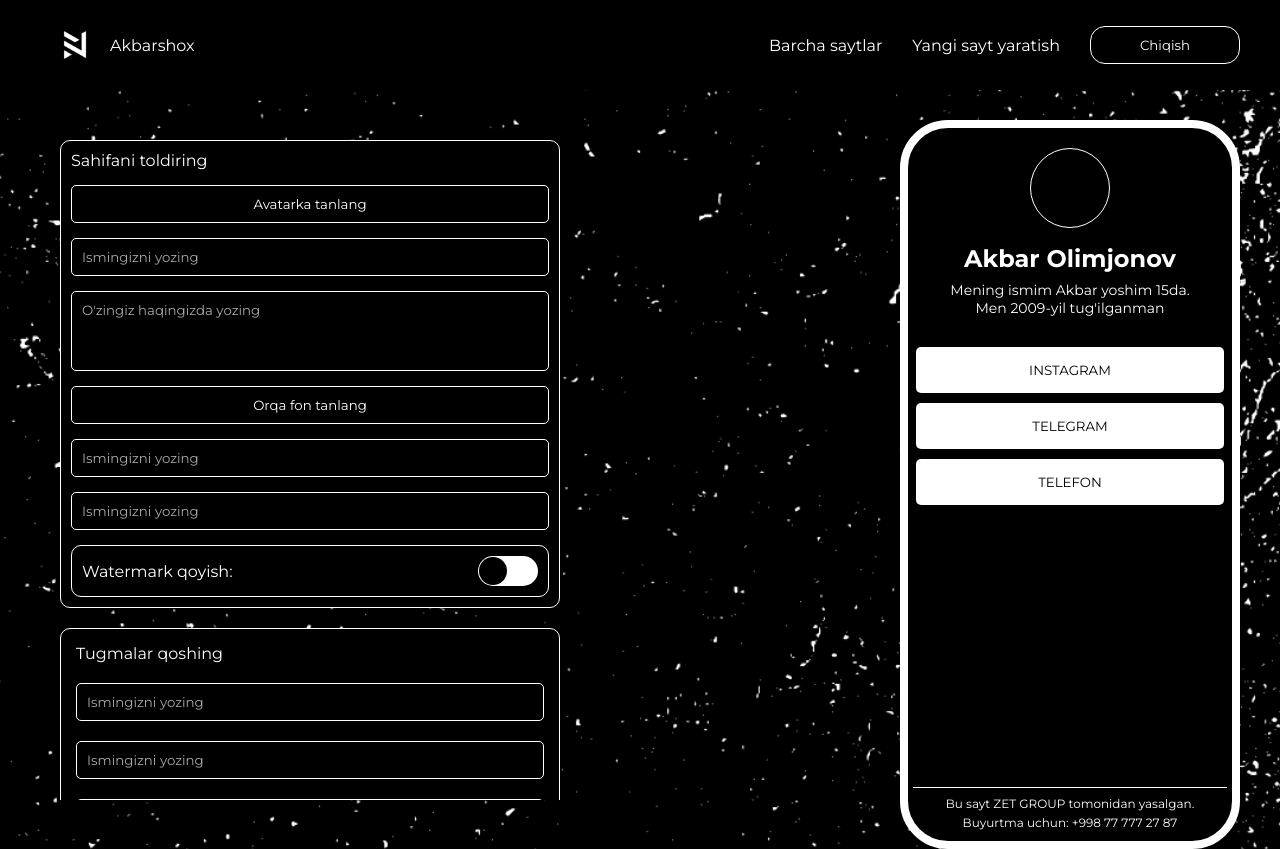
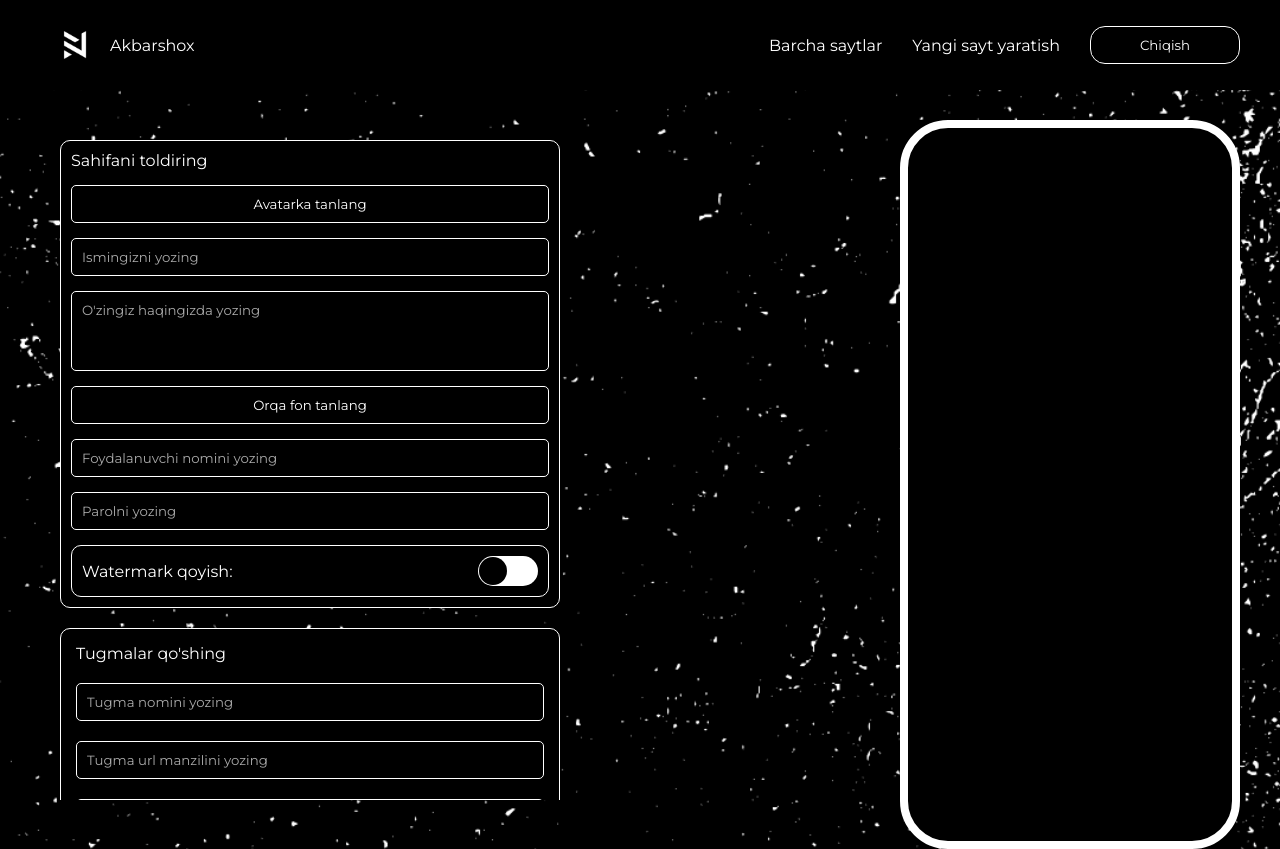
Before and after one commit to akbars-dev/nfcbro-front, a React (Vite) app: page /admin/create in a window 1280 px wide. Built offline with nearby package versions, Linux system fonts and the light colour scheme; sample sign-in values are in the browser's storage.

Commit message:
Function for page creation created

```diff
--- a/src/components/app-form-buttons/app-form-buttons.jsx
+++ b/src/components/app-form-buttons/app-form-buttons.jsx
@@ -1,47 +1,113 @@
+import { useState } from 'react'
+import Select from "../select/select.jsx"
 import styles from './app-form-buttons.module.scss'
-import Select from "../select/select.jsx";
 
-function AppFormButtons() {
-    return <div className={styles['app-form-buttons']}>
-        <span className={styles['buttons-title']}>Tugmalar qoshing</span>
+function AppFormButtons({ setButtons, createPage }) {
+
+    // Manage the buttons state locally
+    const [buttons, updateButtons] = useState([])
+
+    const [label, setLabel] = useState("")
+    const [url, setUrl] = useState("")
+    const [bgColor, setBgColor] = useState("")
+    const [textColor, setTextColor] = useState("")
+    const [type, setType] = useState("tugma")
+    const [animation, setAnimation] = useState("animation-1")
+    const [error, setError] = useState({
+        label: false,
+        url: false,
+        bgColor: false,
+        textColor: false
+    })
+
+
+
+    const addButton = () => {
+        const newErrorState = {
+            label: label.length === 0,
+            url: url.length === 0,
+            bgColor: bgColor.length === 0,
+            textColor: textColor.length === 0
+        }
+
+        setError(newErrorState)
+
+        if (Object.values(newErrorState).includes(true)) {
+            return
+        }
+
+        const newButton = { label, url, bgColor, textColor, type, animation }
+
+        // Update the local buttons array and the parent state
+        const updatedButtons = [...buttons, newButton]
+        updateButtons(updatedButtons)
+        setButtons(updatedButtons)
+
+        // Clear the input fields after adding the button
+        setLabel("")
+        setUrl("")
+        setBgColor("")
+        setTextColor("")
+        setType("tugma")
+        setAnimation("animation-1")
+    }
+
+    return (
+        <div className={styles['app-form-buttons']}>
+            <span className={styles['buttons-title']}>Tugmalar qo'shing</span>
             <input
+                style={{ borderColor: error.label ? 'red' : 'initial' }}
                 className={styles['buttons-inp']}
                 type="text"
-            placeholder="Ismingizni yozing"
+                placeholder="Tugma nomini yozing"
+                value={label}
+                onChange={(e) => setLabel(e.target.value)}
             />
             <input
+                style={{ borderColor: error.url ? 'red' : 'initial' }}
                 className={styles['buttons-inp']}
                 type="text"
-            placeholder="Ismingizni yozing"
+                placeholder="Tugma url manzilini yozing"
+                value={url}
+                onChange={(e) => setUrl(e.target.value)}
             />
             <input
+                style={{ borderColor: error.bgColor ? 'red' : 'initial' }}
                 className={styles['buttons-inp']}
                 type="text"
-            placeholder="Ismingizni yozing"
+                placeholder="Tugma uchun text rangini yozing"
+                value={bgColor}
+                onChange={(e) => setBgColor(e.target.value)}
             />
             <input
+                style={{ borderColor: error.textColor ? 'red' : 'initial' }}
                 className={styles['buttons-inp']}
                 type="text"
-            placeholder="Ismingizni yozing"
+                placeholder="Tugma uchun orqa fon rangini yozing"
+                value={textColor}
+                onChange={(e) => setTextColor(e.target.value)}
             />
-        <label htmlFor="">Tugma turini tanlang: </label>
+            <label>Tugma turini tanlang: </label>
             <Select
                 options={[
-                {value: "tugma", label: "Oddiy tugma"},
-                {value: "telefon", label: "Telefon uchun tugma"},
-            ]
-            }/>
-        <label htmlFor="">Animatsiya turini tanlang: </label>
+                    { value: "tugma", label: "Oddiy tugma" },
+                    { value: "telefon", label: "Telefon uchun tugma" },
+                ]}
+                onChange={(e) => setType(e.target.value)}
+            />
+            <label>Animatsiya turini tanlang: </label>
             <Select
                 options={[
-                {value: "animation-1", label: "Animation 1"},
-                {value: "animation-2", label: "Animation 2"},
-                {value: "animation-3", label: "Animation 3"},
-            ]
-            }/>
-        <button className={styles['buttons-btn']}>Tugma qoshish</button>
+                    { value: "animation-1", label: "Animation 1" },
+                    { value: "animation-2", label: "Animation 2" },
+                    { value: "animation-3", label: "Animation 3" },
+                ]}
+                onChange={(e) => setAnimation(e.target.value)}
+            />
+            <button onClick={addButton} className={styles['buttons-btn']}>Tugma qo'shish</button>
+            <button onClick={(e) => createPage()} className={styles['create-btn']}>Yaratish</button>
         </div>
+    )
 }
 
-
 export default AppFormButtons
--- a/src/components/app-form-profile/app-form-profile.jsx
+++ b/src/components/app-form-profile/app-form-profile.jsx
@@ -2,7 +2,16 @@
 import SwitchButton from '../switch/switch'
 import styles from './app-form-profile.module.scss'
 
-function AppFormProfile() {
+function AppFormProfile({
+	setName,
+	setAbout,
+	setUsername,
+	setPassword,
+	setProfilePic,
+	setBackroundPic,
+	setWatermark,
+	watermark
+}) {
 	const fileInputRef = useRef(null)
 	const bgInputRef = useRef(null)
 
@@ -24,18 +33,22 @@
 	const handleAvatarChange = (e) => {
 		if (e.target.files && e.target.files.length > 0) {
 			setAvatarButtonText('Avatarka tanlandi')
+			setProfilePic(e.target.files[0]) // Set the profile picture
 		}
 	}
 
 	const handleBackgroundChange = (e) => {
 		if (e.target.files && e.target.files.length > 0) {
 			setBackgroundButtonText('Orqa fon tanlandi')
+			setBackroundPic(e.target.files[0]) // Set the background picture
 		}
 	}
 
 	return (
 		<div className={styles['app-form-profile']}>
 			<span className={styles['profile-title']}>Sahifani toldiring</span>
+
+			{/* Avatar Upload */}
 			<input
 				ref={fileInputRef}
 				className="file-inp"
@@ -47,17 +60,23 @@
 				{avatarButtonText}
 			</button>
 
+			{/* Name Input */}
 			<input
 				className={styles['profile-inp']}
 				type="text"
 				placeholder="Ismingizni yozing"
+				onChange={(e) => setName(e.target.value)} // Update name state
 			/>
+
+			{/* About Input */}
 			<textarea
 				placeholder="O'zingiz haqingizda yozing"
 				className={styles['profile-area']}
 				id="profile-area"
+				onChange={(e) => setAbout(e.target.value)} // Update about state
 			></textarea>
 
+			{/* Background Upload */}
 			<input
 				ref={bgInputRef}
 				className="file-inp"
@@ -68,19 +87,27 @@
 			<button onClick={handleBackgroundInp} className={styles['profile-button']}>
 				{backgroundButtonText}
 			</button>
+
+			{/* Username Input */}
 			<input
 				className={styles['profile-inp']}
 				type="text"
-				placeholder="Ismingizni yozing"
+				placeholder="Foydalanuvchi nomini yozing"
+				onChange={(e) => setUsername(e.target.value)} // Update username state
 			/>
+
+			{/* Password Input */}
 			<input
 				className={styles['profile-inp']}
-				type="text"
-				placeholder="Ismingizni yozing"
+				type="password"
+				placeholder="Parolni yozing"
+				onChange={(e) => setPassword(e.target.value)} // Update password state
 			/>
 
+			{/* Watermark Switch */}
 			<div className={styles['profile-switch']}>
-				<span>Watermark qoyish:</span> <SwitchButton />
+				<span>Watermark qoyish:</span>
+				<SwitchButton setWatermark={setWatermark} watermark={watermark} />
 			</div>
 		</div>
 	)
--- a/src/components/app-form/app-form.jsx
+++ b/src/components/app-form/app-form.jsx
@@ -1,14 +1,49 @@
 import styles from './app-form.module.scss'
 
+import AppFormButtons from "../app-form-buttons/app-form-buttons.jsx"
 import AppFormProfile from '../app-form-profile/app-form-profile'
-import AppFormButtons from "../app-form-buttons/app-form-buttons.jsx";
 
 
-function AppForm() {
+// name,
+// 	about,
+// 	username,
+// 	password,
+// 	profilePic,
+// 	backroundPic,
+// 	watermark,
+// 	buttons,
+// 	createPage
+
+
+function AppForm({
+	setName,
+	setAbout,
+	setUsername,
+	setPassword,
+	setProfilePic,
+	setBackroundPic,
+	setWatermark,
+	setButtons,
+	watermark,
+	createPage
+}) {
+
+
+
+
 	return (
 		<div className={styles['app-form']}>
-			<AppFormProfile />
-			<AppFormButtons/>
+			<AppFormProfile
+				setName={setName}
+				setAbout={setAbout}
+				setUsername={setUsername}
+				setPassword={setPassword}
+				setProfilePic={setProfilePic}
+				setWatermark={setWatermark}
+				setBackroundPic={setBackroundPic}
+				watermark={watermark}
+			/>
+			<AppFormButtons createPage={createPage} setButtons={setButtons} />
 		</div>
 	)
 }
--- a/src/components/app-preview/app-preview.jsx
+++ b/src/components/app-preview/app-preview.jsx
@@ -1,54 +1,65 @@
-import styles from './app-profile.module.scss';
-import pic from '../../assets/images/main-bg.png';
+import pic from '../../assets/images/main-bg.png'
+import PreviewButton from '../preview-button/preview-button'
+import styles from './app-profile.module.scss'
 
-import PreviewButton from "../preview-button/preview-button.jsx";
+function AppPreview({
+	name,
+	about,
+	profilePic = pic,  // Use default image if not provided
+	backgroundPic,
+	watermark,
+	buttons,
+	setButtons
+}) {
+	const removeButton = (index) => {
+		setButtons(buttons => buttons.filter((_, i) => i !== index))
+	}
 
-function AppPreview() {
 	return (
 		<div className={styles['app-preview']}>
-			<div className={styles['profilePic']}>
-				<im className={styles['img']} src={pic} alt="profilePic" />
-			</div>
+			{/* Conditionally render profile picture */}
+			{profilePic && (
+				<div className={styles['profilePic']}>
+					<img className={styles['img']} src={profilePic} alt="profilePic" />
+				</div>
+			)}
 
-			<h1 className={styles['name']}>Akbar Olimjonov</h1>
-			<p className={styles['about']}>Mening ismim Akbar yoshim 15da. Men 2009-yil tug'ilganman</p>
+			{/* Conditionally render name */}
+			{name && <h1 className={styles['name']}>{name}</h1>}
 
-			<div className={styles['buttons']}>
-				<PreviewButton
-					label="INSTAGRAM"
-					url="+998900431504"
-					bgColor="#fff"
-					textColor="#000"
-					type='telefon'
-					animation={'oddiy'}
-				/>
+			{/* Conditionally render about section */}
+			{about && <p className={styles['about']}>{about}</p>}
 
-				<PreviewButton
-					label="TELEGRAM"
-					url="+998900431504"
-					bgColor="#fff"
-					textColor="#000"
-					type='telefon'
-					animation={'oddiy'}
-				/>
+			{/* Conditionally render buttons */}
+			{buttons && buttons.length > 0 && (
+				<div className={styles['buttons']}>
+					{buttons.map((button, index) => (
+						<PreviewButton
+							key={index}
+							label={button.label}
+							url={button.url}
+							bgColor={button.bgColor}
+							textColor={button.textColor}
+							type={button.type}
+							animation={button.animation}
+							removeButton={removeButton}
+							index={index}
+						/>
+					))}
+				</div>
+			)}
 
-				<PreviewButton
-					label="TELEFON"
-					url="+998900431504"
-					bgColor="#fff"
-					textColor="#000"
-					type='telefon'
-					animation={'oddiy'}
-				/>
-			</div>
+			{/* Always render watermark with the provided value or a default message */}
 
-			<div className={styles['watermark']}>
-				{/*<img width="40px" src={logo} alt=""/>*/}
-				<span className={styles['watermark-text']}>
-					Bu sayt ZET GROUP tomonidan yasalgan. <br/>
-					Buyurtma uchun: +998 77 777 27 87
-				</span>
-			</div>
+			{watermark ?
+				<div className={styles['watermark']}>
+					<span className={styles['watermark-text']}>
+						Bu sayt ZET GROUP tomonidan yasalgan. Buyurtma uchun: +998 77 777 27 87
+					</span>
+				</div> : ''
+			}
+
+
 		</div>
 	)
 }
--- a/src/components/app-template/app-template.jsx
+++ b/src/components/app-template/app-template.jsx
@@ -1,13 +1,59 @@
 import styles from './app-template.module.scss'
 
+import { useState } from 'react'
+import api from '../../http/api'
 import AppForm from '../app-form/app-form'
 import AppPreview from '../app-preview/app-preview'
 
 
 function AppTemplate() {
+	const [name, setName] = useState("")
+	const [about, setAbout] = useState("")
+	const [username, setUsername] = useState("")
+	const [password, setPassword] = useState("")
+	const [profilePic, setProfilePic] = useState("")
+	const [backroundPic, setBackroundPic] = useState("")
+	const [watermark, setWatermark] = useState(false)
+	const [buttons, setButtons] = useState(null)
+
+	const createPage = async () => {
+		const data = await api.createPage(
+			name,
+			about,
+			profilePic,
+			backroundPic,
+			watermark,
+			buttons,
+			username,
+			password
+		)
+
+		console.log(data)
+	}
 	return <section className={styles['app-template']}>
-		<AppForm />
-		<AppPreview />
+		<AppForm
+			setName={setName}
+			setAbout={setAbout}
+			setUsername={setUsername}
+			setPassword={setPassword}
+			setProfilePic={setProfilePic}
+			setBackroundPic={setBackroundPic}
+			setWatermark={setWatermark}
+			setButtons={setButtons}
+			watermark={watermark}
+			createPage={createPage}
+		/>
+		<AppPreview
+			name={name}
+			about={about}
+			username={username}
+			password={password}
+			profilePic={profilePic}
+			backroundPic={backroundPic}
+			watermark={watermark}
+			buttons={buttons}
+			setButtons={setButtons}
+		/>
 	</section>
 }
 
--- a/src/components/preview-button/preview-button.jsx
+++ b/src/components/preview-button/preview-button.jsx
@@ -1,44 +1,40 @@
-import PropTypes from 'prop-types';
-import styles from './preview-button.module.scss';
+import styles from './preview-button.module.scss'
 
-const PreviewButton = ({label, bgColor, textColor, url, type, animation}) => {
-    console.log(animation)
+const PreviewButton = ({ label, bgColor, textColor, url, type, animation, removeButton, index }) => {
 
-    if (type === 'oddiy') return <button style={{background: bgColor}} className={styles['preview-button']}>
-        <a className={styles['button-link']} href="#">
+
+    if (type === 'tugma') return <button style={{ background: textColor }} className={styles['preview-button']}>
+        <a className={styles['button-link']} href={url}>
             <dt className={styles['button-detail-item']}>
                 <div className={styles['details']}>
-                    <p style={{color: textColor}} className={styles['details-text']}>
+                    <p style={{ color: bgColor }} className={styles['details-text']}>
                         {label}
                     </p>
                 </div>
             </dt>
         </a>
+
+        <button style={{ color: bgColor, border: `1px solid ${bgColor}` }} onClick={(e) => removeButton(index)} className={styles['del-btn']}>O'chirish</button>
     </button>
     else if (type === 'telefon') {
-        return <button style={{background: bgColor}} className={styles['preview-button']}>
+        return <button style={{ background: textColor }} className={styles['preview-button']}>
             <a className={styles['button-link']} href={`tel:${url}`}>
                 <dt className={styles['button-detail-item']}>
                     <div className={styles['details']}>
-                        <p style={{color: textColor}} className={styles['details-text']}>
+                        <p style={{ color: bgColor }} className={styles['details-text']}>
                             {label}
                         </p>
                     </div>
                 </dt>
             </a>
+
+            <button style={{ color: bgColor, border: `1px solid ${bgColor}` }} className={styles['del-btn']}>O'chirish</button>
         </button>
     }
 
-};
+}
 
 
-PreviewButton.propTypes = {
-    label: PropTypes.string.isRequired,
-    bgColor: PropTypes.string.isRequired,
-    textColor: PropTypes.string.isRequired,
-    url: PropTypes.string.isRequired,
-    type: PropTypes.string.isRequired,
-    animation: PropTypes.string.isRequired,
-};
 
-export default PreviewButton;
+
+export default PreviewButton
```
Also changed, not shown: src/components/app-form-buttons/app-form-buttons.module.scss (+19 -0 lines), src/components/preview-button/preview-button.module.scss (+10 -0 lines), src/components/switch/switch.jsx (+5 -5 lines), src/http/api.js (+27 -0 lines). Lines whose indentation alone changed are shown as unchanged.
